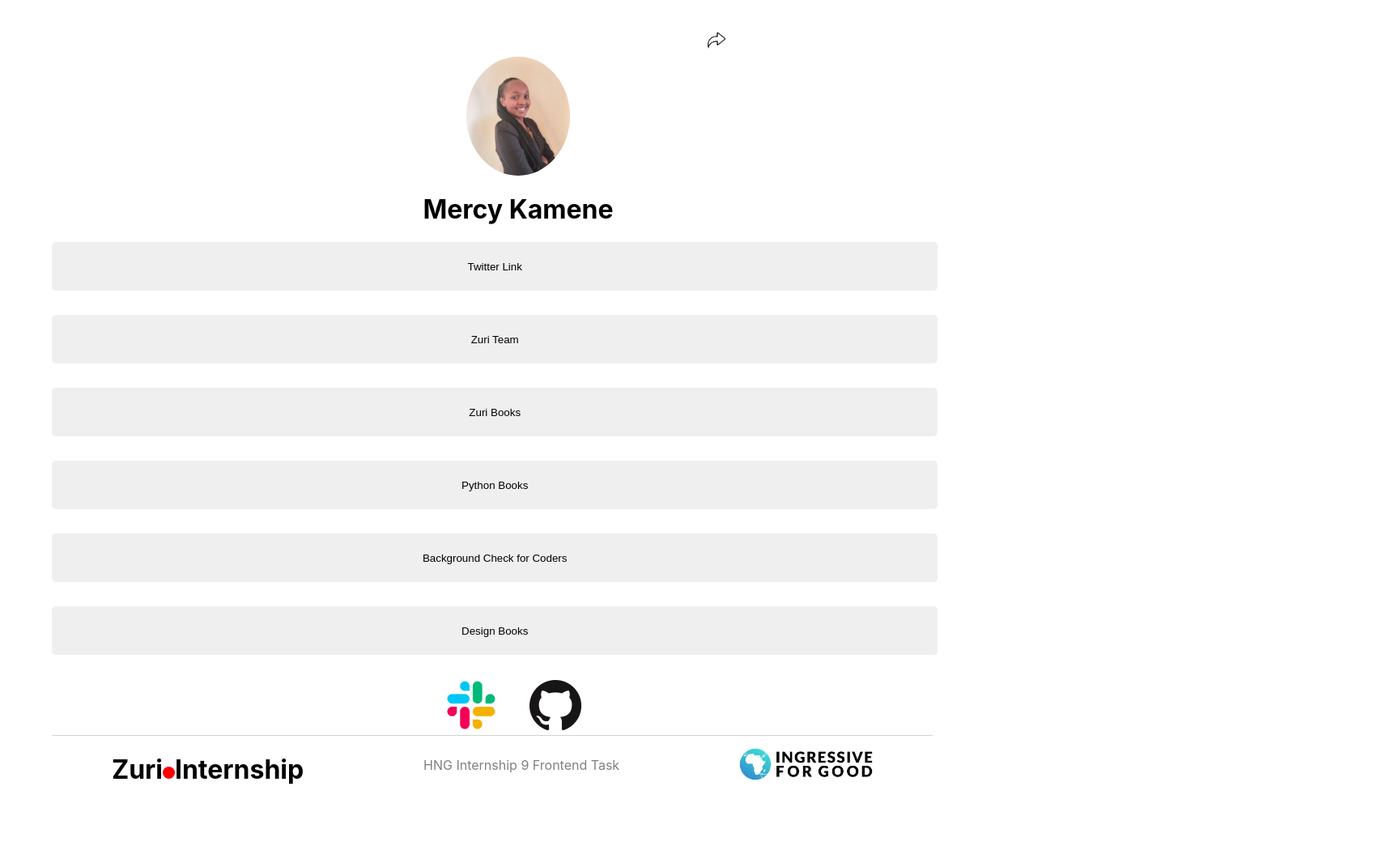
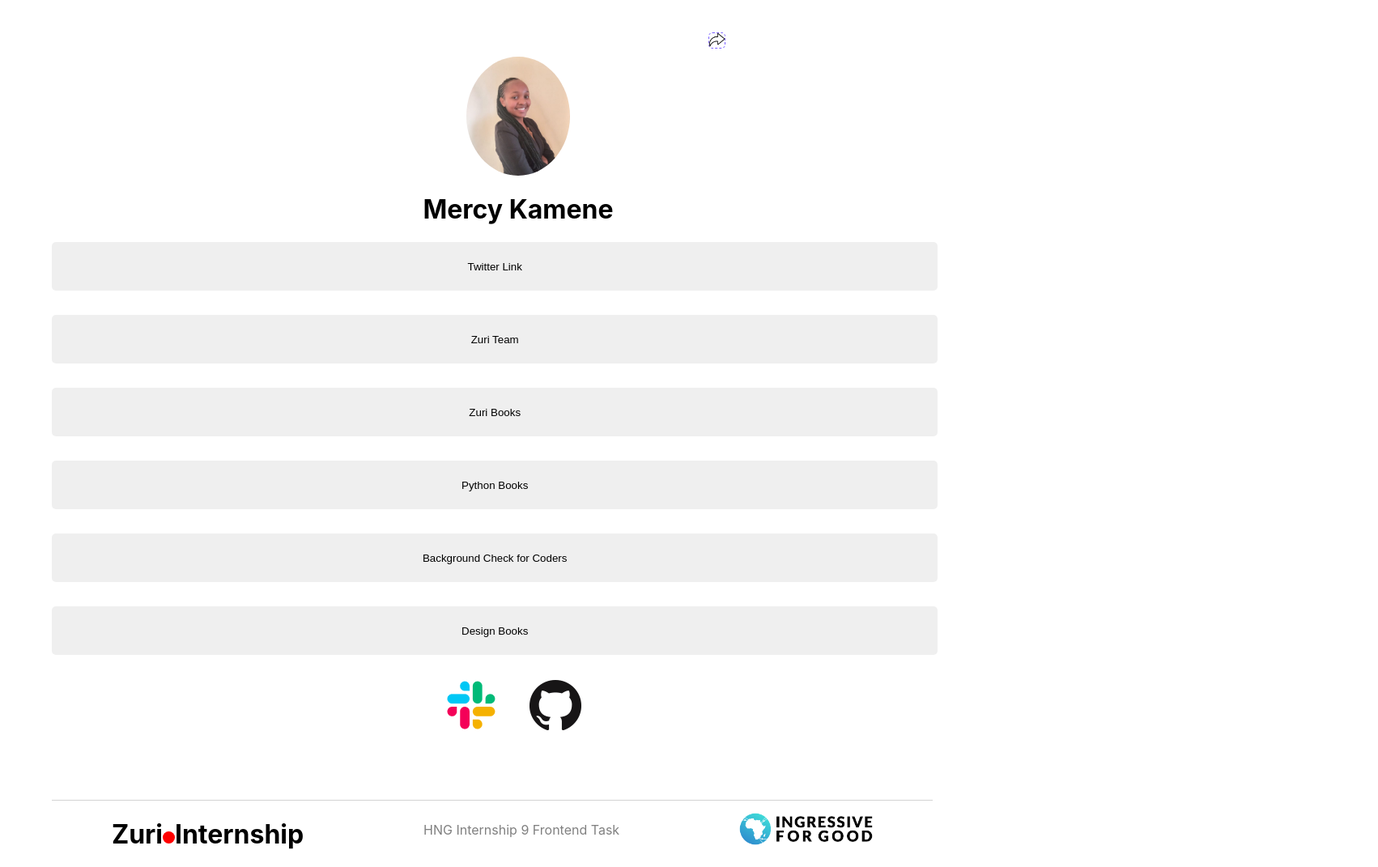
Before and after one commit to mercylynn/profile, a React (Create React App) app: page / in a window 1280 px wide. Shown: the whole page at 81% size, 1702 px wide, since content can reach past the window. Before the commit the page ends 991 px from the top, so only its background shows below. Built offline with nearby package versions, Linux system fonts and the light colour scheme.

Commit message:
modify code

```diff
--- a/src/components/Links.js
+++ b/src/components/Links.js
@@ -4,11 +4,11 @@ import LinkButton from './LinkButton'
 function Links() {
     return (
         <div className='linkssection'>
-            <LinkButton name="Twitter Link" id="twitter" link="" />
+            <LinkButton name="Twitter Link" id="twitter" link="https://twitter.com/mercylynkay" />
             <LinkButton name="Zuri Team" id="btn__zuri" link="https://training.zuri.team/" />
             <LinkButton name="Zuri Books" id="books" link="http://books.zuri.team/" />
-            <LinkButton name="Python Books" id="book__python" link="https://books.zuri.team/python-for-beginners?ref_id=<Mercykay>," />
-            <LinkButton name="Background Check for Coders" id="pitch" link="https://background.zuri.team" />
+            <LinkButton name="Python Books" id="book__python" link="https://books.zuri.team/python-for-beginners?ref_id=Mercykay," />
+            <LinkButton name="Background Check for Coders" id="pitch" link="https://background.zuri.team" title="python" />
             <LinkButton name="Design Books" id="book__design" link="https://books.zuri.team/design-rules " />
         </div>
     )
--- a/src/components/Profile.js
+++ b/src/components/Profile.js
@@ -7,7 +7,9 @@ function profile() {
             <img src={share} alt="" className='share' />
             <img src={avatar} alt="" className='avatar' />
             <h1 className='name'>Mercy Kamene</h1>
+
         </div>
+
     )
 }
 
--- a/src/index.css
+++ b/src/index.css
@@ -34,6 +34,10 @@ code {
 
 .icons {
   margin-left: 43%;
+  flex-grow: 1;
+  width: 1152px;
+  position: relative;
+  padding-bottom: 80px;
 }
 
 .github {
@@ -49,6 +53,7 @@ code {
   display: block;
   margin-bottom: 10px;
   margin-top: 10px;
+
 
 }
 
@@ -93,6 +98,11 @@ code {
   margin-left: auto;
   margin-right: 30%;
   display: block;
+  box-sizing: border-box;
+  background: #FFFFFF;
+  border: 1px dashed #7B61FF;
+  border-radius: 5px;
+
 }
 
 .share:hover {
@@ -102,6 +112,8 @@ code {
 @media (max-width:480px) {
   .icons {
     margin-left: 33%;
+
+
   }
 
   .footer {
```
